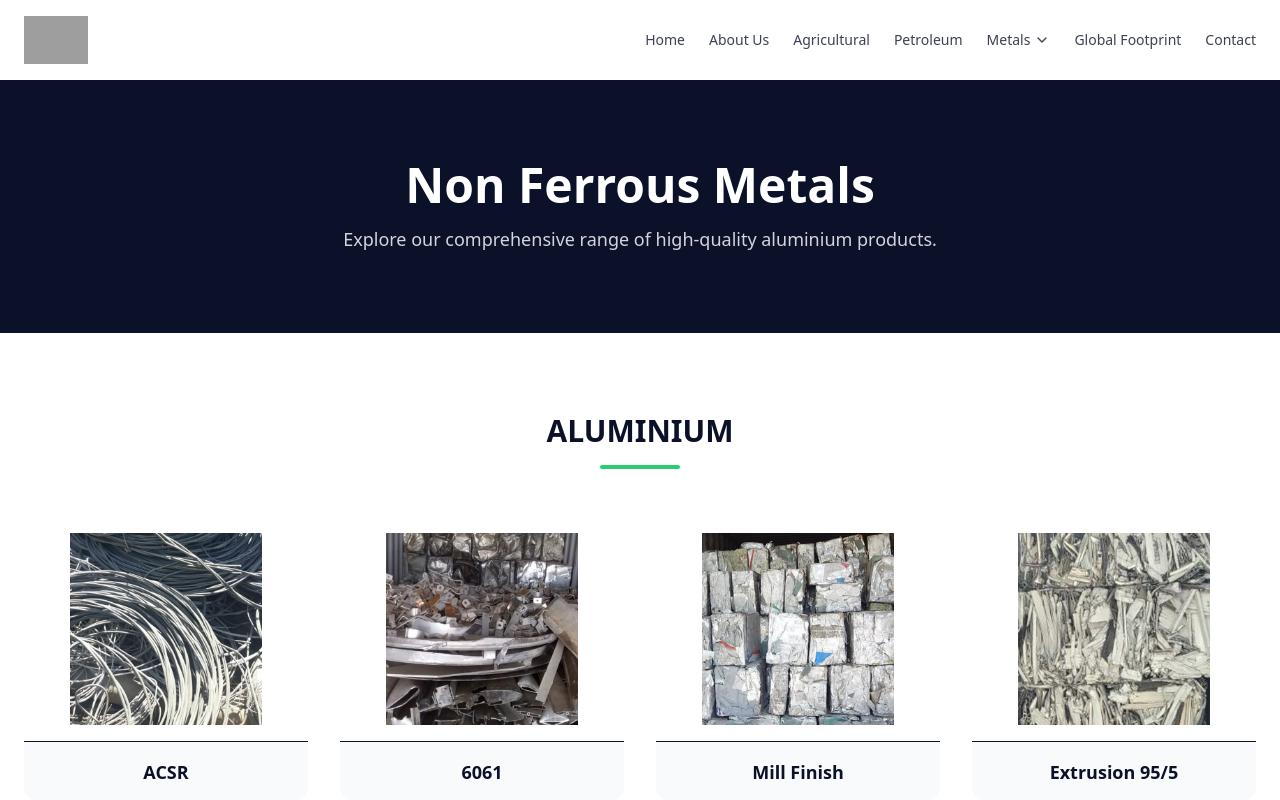
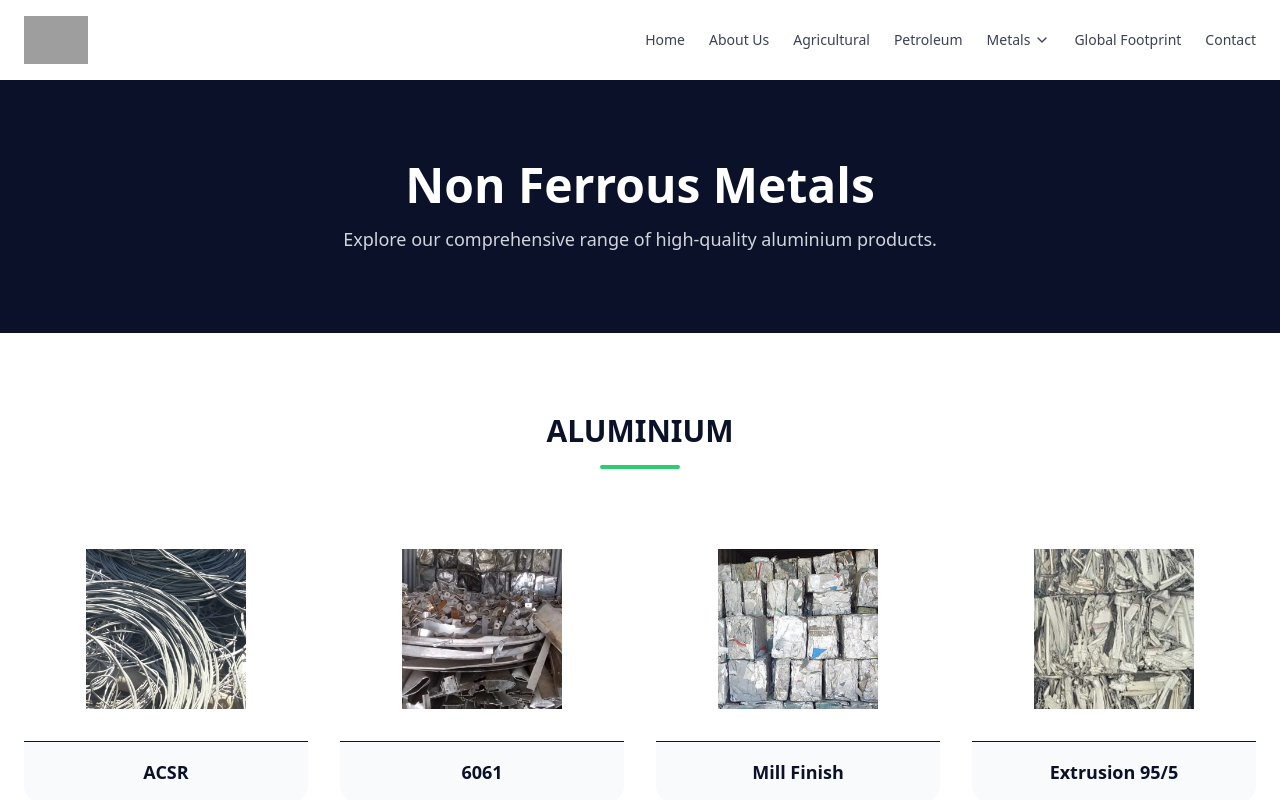
Before and after one commit to Fazilfazi991/prismcommodities, a Next.js app: page /metals/nonferrous in a window 1280 px wide. Shown: the top 800 px of the page. Built offline with nearby package versions, Linux system fonts and the light colour scheme; grey boxes are pictures that could not be loaded.

Commit message:
Switch to standard img tag for troubleshooting Vercel deployment

```diff
--- a/src/app/metals/nonferrous/page.tsx
+++ b/src/app/metals/nonferrous/page.tsx
@@ -51,11 +51,10 @@
                         {aluminiumProducts.map((product) => (
                             <div key={product.name} className="bg-gray-50 rounded-2xl overflow-hidden hover:shadow-lg transition-shadow group flex flex-col">
                                 <div className="relative h-56 w-full overflow-hidden bg-white p-4">
-                                    <Image
+                                    <img
                                         src={product.img}
                                         alt={product.name}
-                                        fill
-                                        className="object-contain p-4 group-hover:scale-105 transition-transform duration-500"
+                                        className="w-full h-full object-contain p-4 group-hover:scale-105 transition-transform duration-500"
                                     />
                                 </div>
                                 <div className="p-4 text-center border-t mt-auto">
```
